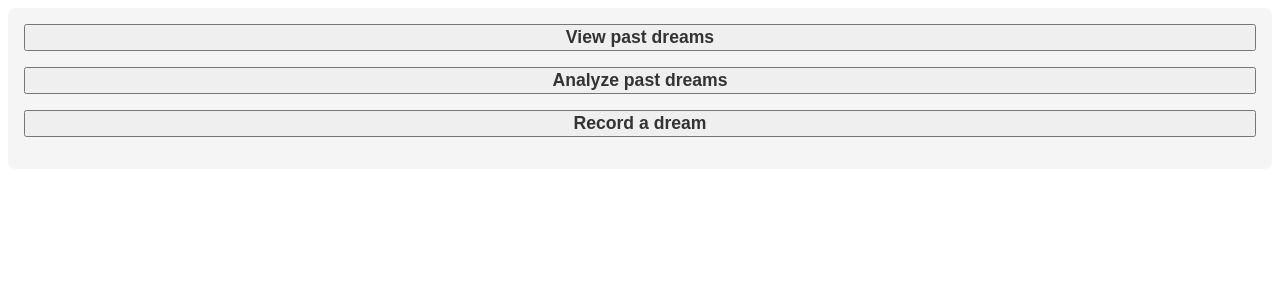
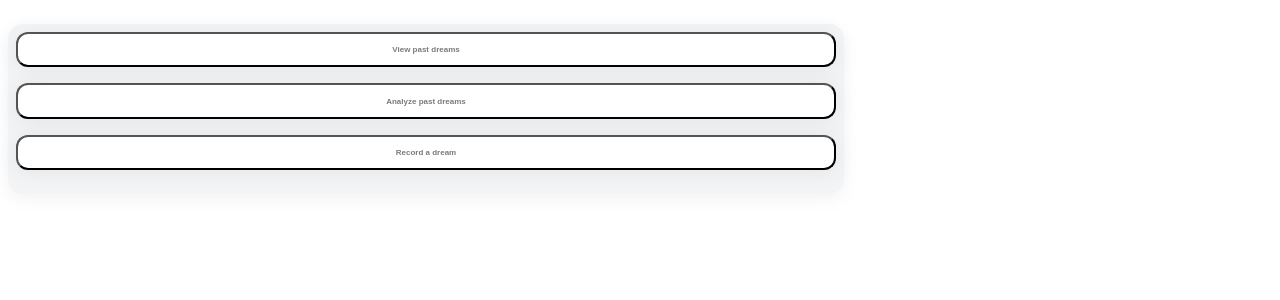
Before and after one commit to technoabsurdist/soul-ai, a Next.js app in the folder frontend/: page /components/MenuOptions in a window 1280 px wide. Shown: the top 300 px of the page. Built offline with nearby package versions, Linux system fonts and the light colour scheme.

Commit message:
still landing page, dashboard incoming

```diff
--- a/frontend/package.json
+++ b/frontend/package.json
@@ -6,6 +6,9 @@
     "start": "next start"
   },
   "dependencies": {
+    "@mui/icons-material": "^5.14.13",
+    "@mui/material": "^5.14.13",
+    "date-fns": "^2.30.0",
     "next": "latest",
     "react": "18.2.0",
     "react-dom": "18.2.0"
--- a/frontend/pages/components/MenuOptions.module.css
+++ b/frontend/pages/components/MenuOptions.module.css
@@ -1,22 +1,32 @@
 .menu-options {
+    width: 200%;
+    max-width: 820px;
     display: flex;
     flex-direction: column;
     justify-content: center;
     align-items: center;
-    padding: 1rem;
-    background-color: #f5f5f5;
-    border-radius: 0.5rem;
+    padding: 0.5rem;
+    margin: 1.5rem 0;
+    background-color: #f3f4f6;
+    border-radius: 15px;
+    box-shadow: 0 5px 15px rgba(135, 135, 135, 0.1);
 }
 
 .menu-option {
-    font-size: 1.1rem;
+    font-size: 0.5rem;
     font-weight: bold;
-    color: #333;
+    color: #7a7a7a;
     margin-bottom: 1rem;
     cursor: pointer;
     width: 100%;
+    padding: 0.7rem;
+    border-radius: 12px;
+    box-shadow: 0 2px 20px rgba(106, 106, 106, 0.1);
+    background-color: rgb(255, 255, 255) !important;
+    text-align: center;
 }
 
 .menu-option:hover {
     color: #0070f3;
+    background-color: #e9e9e9;
 }
```
Also changed, not shown: frontend/pages/Main.tsx (+10 -8 lines), 1 other file (tests, documents, lock files or other folders).
